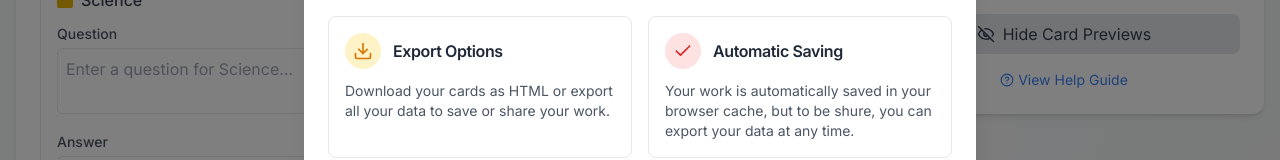
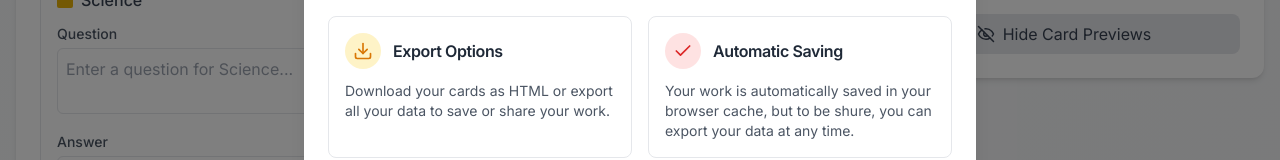
Before and after one commit to lukasjp11/TriviaLab, a React (Vite) app: page / in a window 1280 px wide. Shown: the part 499-659 px from the top of the page. Built offline with nearby package versions, Linux system fonts and the light colour scheme.

Commit message:
Update ActionPanel.jsx

```diff
--- a/src/components/cards/ActionPanel.jsx
+++ b/src/components/cards/ActionPanel.jsx
@@ -214,16 +214,6 @@ const ActionPanel = ({ cards, categories, setCards, setCategories, showCardPrevi
             </>
           )}
         </button>
-
-        <a
-          href="#"
-          className="block text-center text-sm text-blue-500 hover:text-blue-600 dark:text-blue-400 dark:hover:text-blue-300 mt-4"
-        >
-          <div className="flex items-center justify-center gap-1">
-            <HelpCircle size={14} />
-            <span>View Help Guide</span>
-          </div>
-        </a>
       </div>
 
       <ImportConfirmationModal
```
